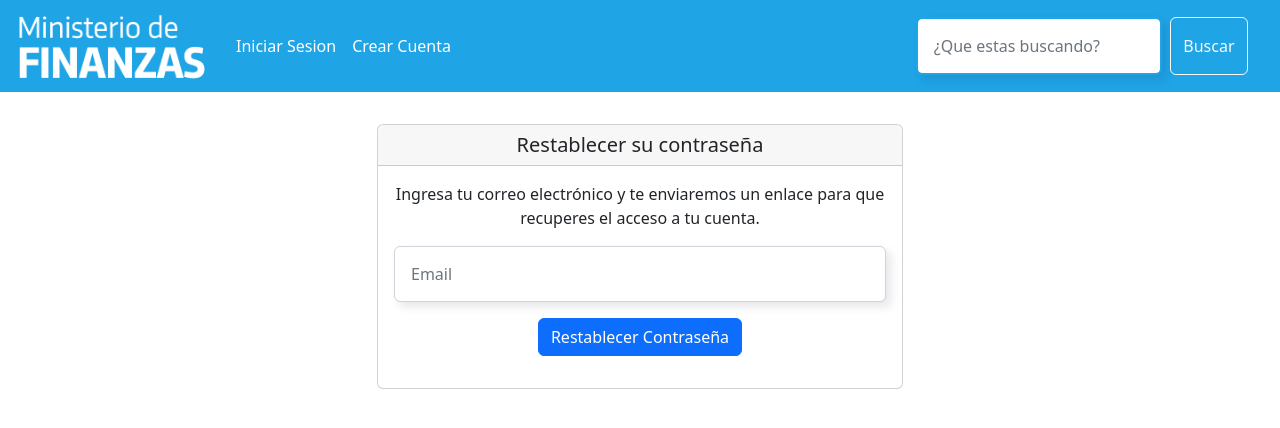
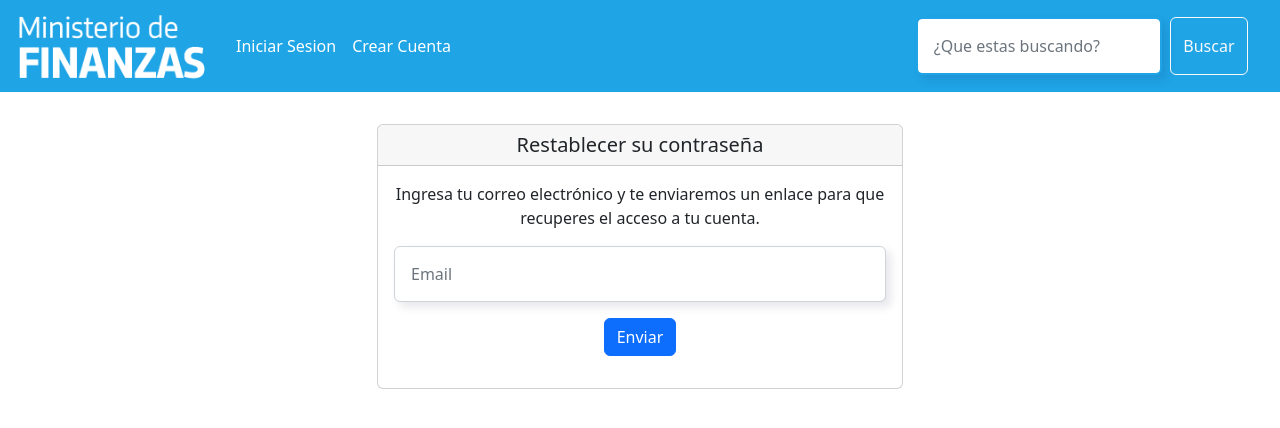
Before and after one commit to MateMar04/financiation, a React (Create React App) app in the folder financiation-react/: page /reset-password in a window 1280 px wide. Shown: the top 428 px of the page. Built offline with nearby package versions, Linux system fonts and the light colour scheme.

Commit message:
enviar button changed, added gif

```diff
--- a/financiation-react/src/containers/ResetPassword.js
+++ b/financiation-react/src/containers/ResetPassword.js
@@ -51,7 +51,7 @@
                             required
                         />
                         <div className='py-3'>
-                        <button className='btn btn-primary' type='submit'>Restablecer Contraseña</button>
+                        <button className='btn btn-primary' type='submit'>Enviar</button>
                             </div>
                     </Card.Body>
                 </Card>
```
Also changed, not shown: financiation-react/src/assets/images/keyy.gif (added).
